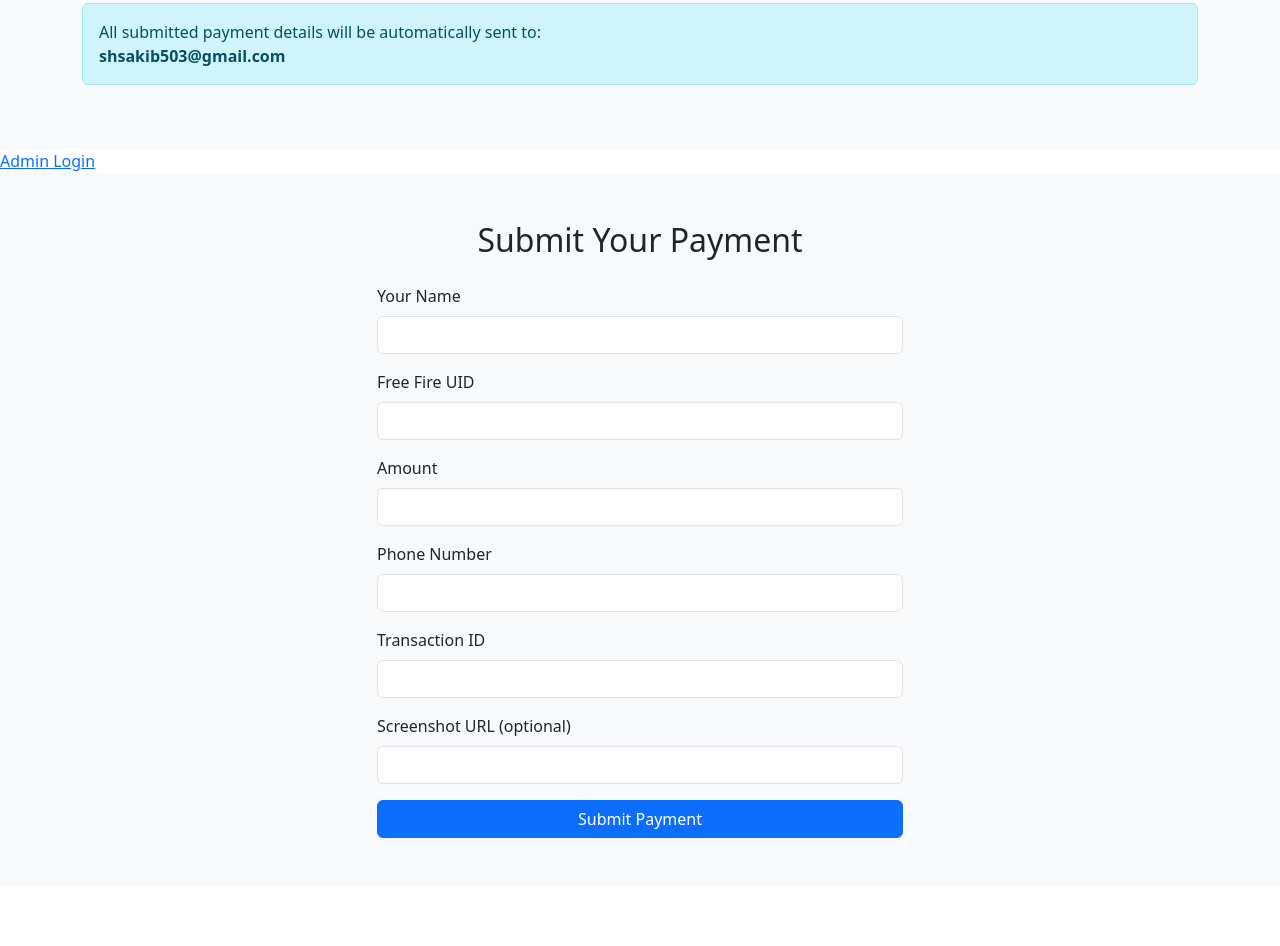
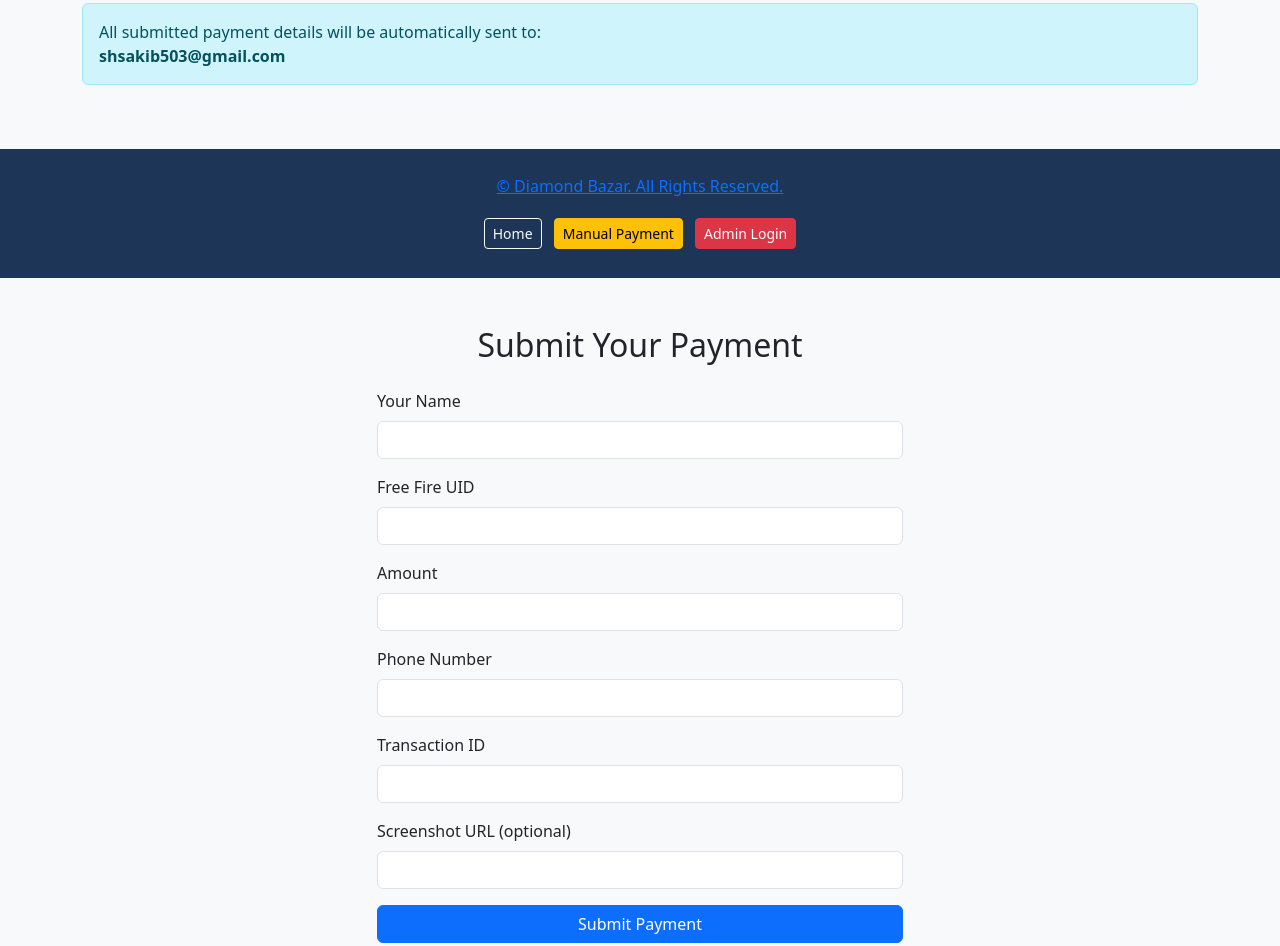
Before and after one commit to shsakib503-design/free-fire-diamond-top-up, a plain HTML site: page index.html in a window 1280 px wide. Shown: the part 2221-3167 px from the top of the page. Before the commit the page ends 3107 px from the top, so only its background shows below. Drawn offline with nearby package versions, Linux system fonts and the light colour scheme; a script that the page names is missing.

Commit message:
Update index.html

```diff
--- a/index.html
+++ b/index.html
@@ -287,7 +287,26 @@ document.getElementById('paymentForm').addEventListener('submit', function(e){
     </div>
   </section>
 <a href="https://sakib1234.gamer.gd/login.php" target="_blank">
-  Admin Login
+  <footer class="text-center">
+  <div>© <span id="year"></span> Diamond Bazar. All Rights Reserved.</div>
+
+  <!-- নিচের ৩টা বাটন = লাস্টের বাটনগুলো -->
+  <div class="mt-3">
+    <!-- ১ নম্বর: Home -->
+    <a href="index.html" class="btn btn-outline-light btn-sm m-1">Home</a>
+
+    <!-- ২ নম্বর: Payment Page (তোমার ২য় HTML ফাইল, নাম হবে payment.html) -->
+    <a href="payment.html" class="btn btn-warning btn-sm m-1" target="_blank">Manual Payment</a>
+
+    <!-- ৩ নম্বর: Admin Website (তোমার login.php) -->
+    <a href="https://sakib1234.gamer.gd/login.php" class="btn btn-danger btn-sm m-1" target="_blank">
+      Admin Login
+    </a>
+  </div>
+</footer>
+
+</body>
+</html>
 </a>
 </body>
 </html>
```
